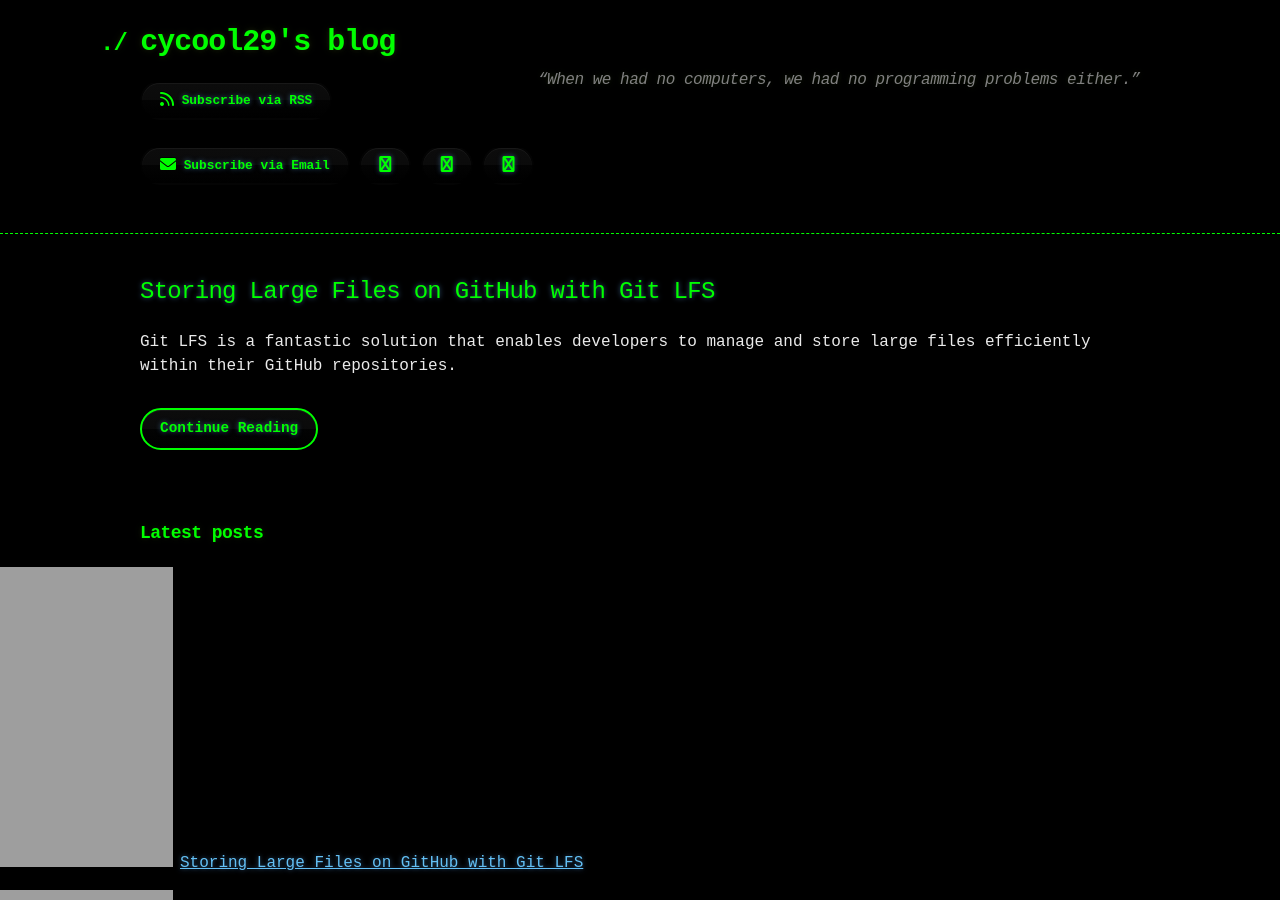
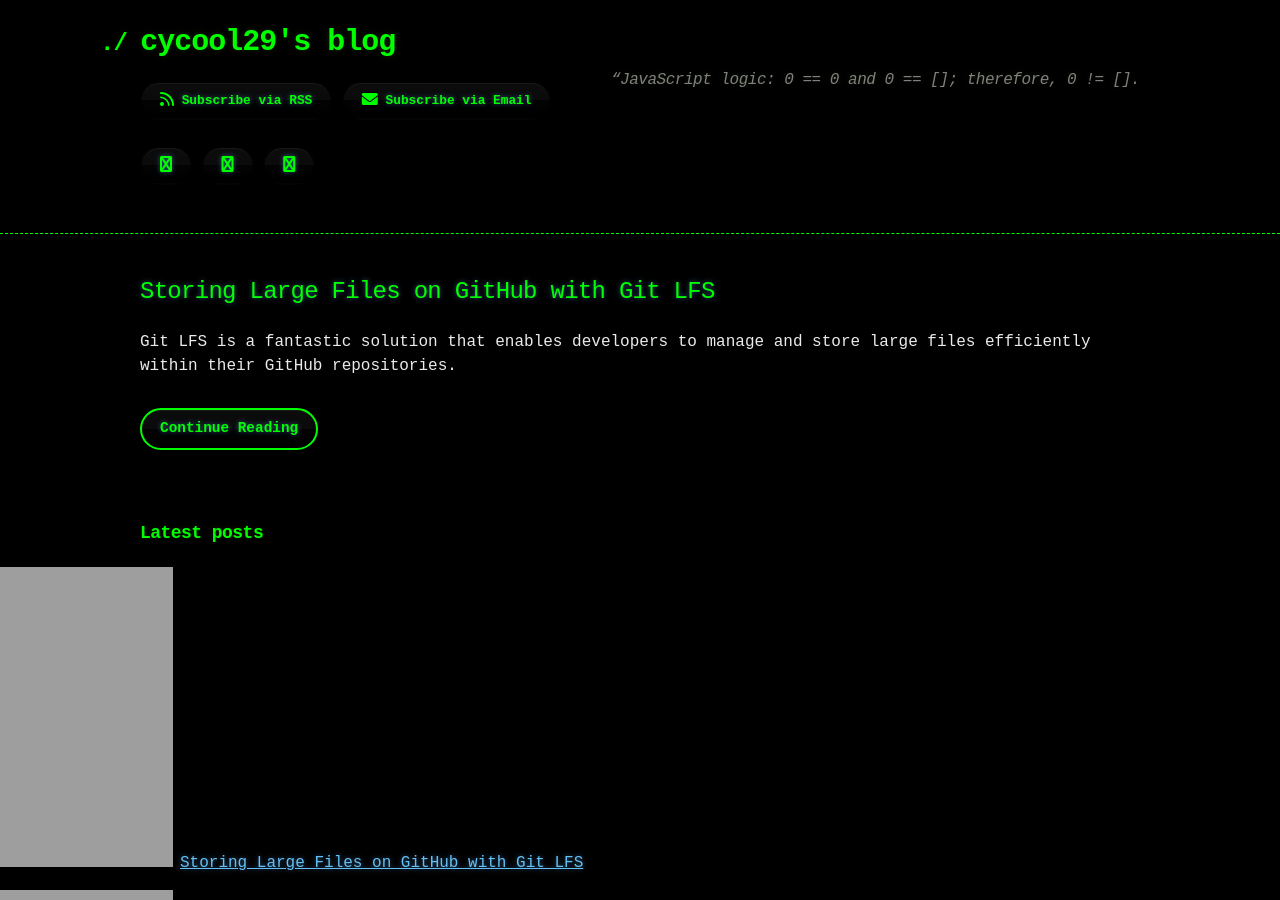
Before and after one commit to cycool29/cycool29.github.io, a Jekyll site: the page built from index.md, in a window 1280 px wide and 900 px high. Built offline with Jekyll 4.4.1, drawn with Linux system fonts in a browser that asks for light colours; a style sheet for code colours, icons or effects is not loaded.

Commit message:
Update quotes

```diff
--- a/_config.yml
+++ b/_config.yml
@@ -1,5 +1,5 @@
 title: cycool29's blog
-description: "“When we had no computers, we had no programming problems either.” "
+description: "“JavaScript logic: 0 == 0 and 0 == []; therefore, 0 != []. "
 bio: A high school student. Intermediate in Python, Git, Bash. Learning JavaScript. He/Him. "
 author: cycool29
 url: https://cycool29.github.io
```
